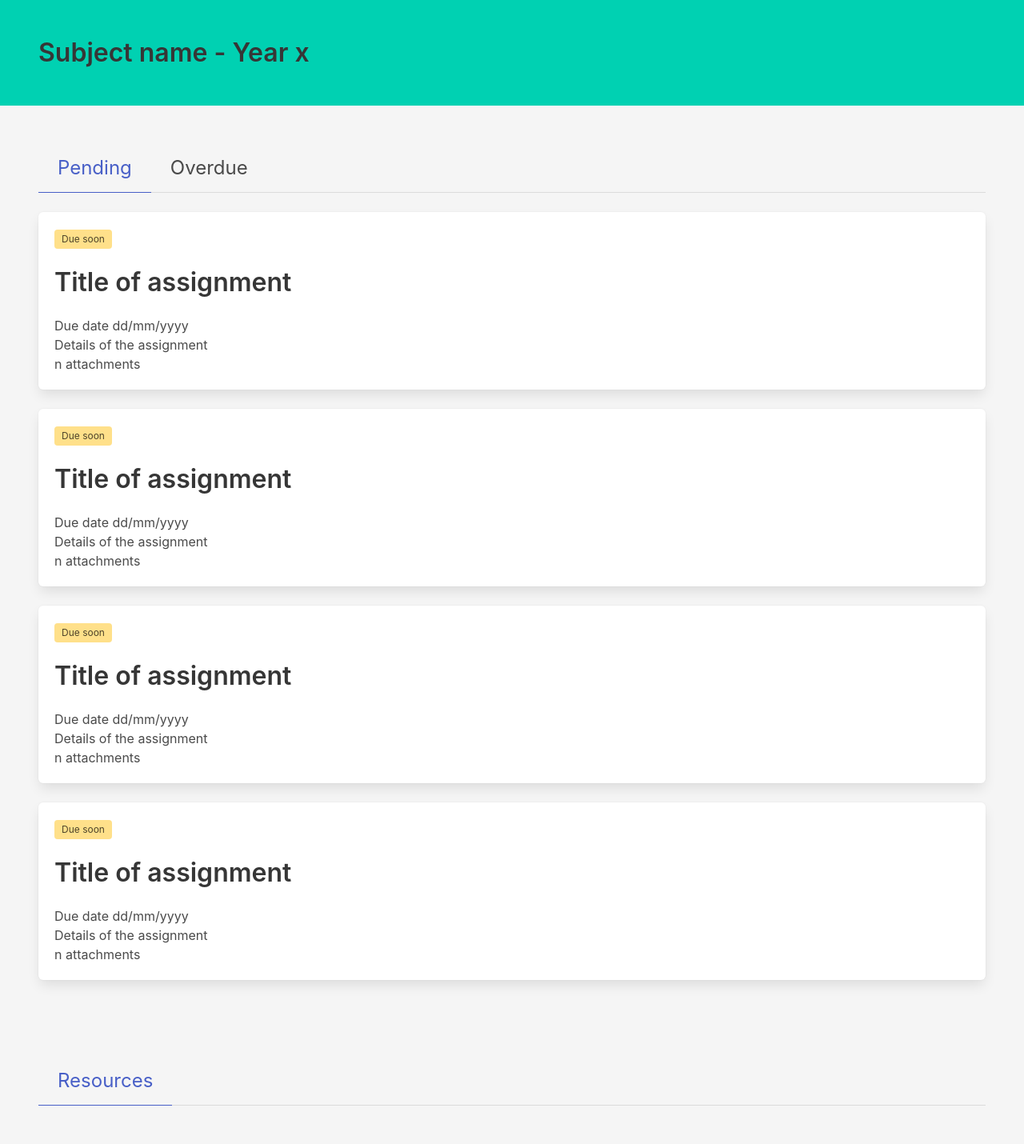
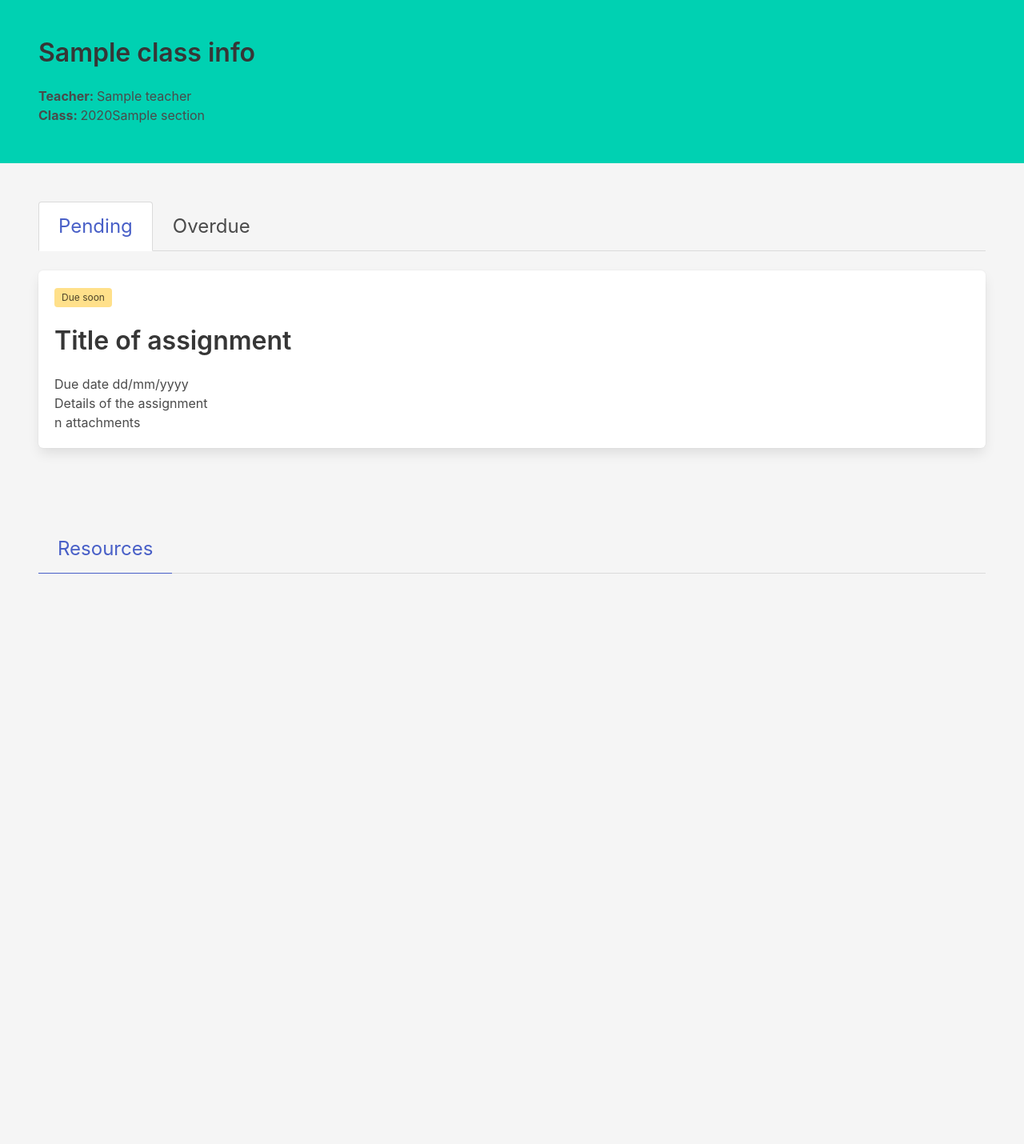
Before and after one commit to abdul8117/cs-nea, a Flask app: template templates/class_student.html in a window 1280 px wide. Shown: the part 56-1486 px from the top of the page at 80% size. After the commit the page ends 773 px from the top, so only its background shows below. Run offline with Flask 2, Linux system fonts and the light colour scheme; the template is opened without the code that fills it: most values are stand-ins (such as "Sample title", 1, 10 or a date in 2020); some libraries are stand-ins or nearby versions.

Commit message:
Pending, overdue tabs JS

```diff
--- a/application.py
+++ b/application.py
@@ -5,6 +5,7 @@ from werkzeug import security
 from blueprints.auth import auth as auth_bp
 from blueprints.home import home as home_bp
 from blueprints.profile import profile as profile_bp
+from blueprints.classes import classes as classes_bp
 
 from helpers import login_required
 
@@ -27,6 +28,7 @@ Session(app)
 app.register_blueprint(auth_bp)
 app.register_blueprint(home_bp)
 app.register_blueprint(profile_bp)
+app.register_blueprint(classes_bp)
 
 
 @app.route("/index")
@@ -42,12 +44,3 @@ def index():
 @app.route("/home/student/assignments")
 def student_assignments():
     return render_template("all_assignments_student.html", user_info=session["user_info"])
-
-
-@app.route("/class")
-def class_():
-    # TODO
-    # class_info variable will be data from the database
-    class_info = None
-
-    return render_template("class_student.html", user_info=session["user_info"], class_info=class_info)
--- a/blueprints/home.py
+++ b/blueprints/home.py
@@ -1,5 +1,4 @@
 from flask import Flask, Blueprint, render_template, request, session
-from flask_session import Session
 
 from math import ceil
 import sqlite3
@@ -67,8 +66,6 @@ def teacher_home():
         num_of_students = cur.execute("SELECT COUNT(*) FROM students_in_classes WHERE class_id = ?", [classes[i][0]]).fetchone()[0]
         classes[i].append(num_of_students)
 
-
-
     print(classes)
 
     return render_template("home_teacher.html", user_info=session["user_info"], classes=classes)
--- a/blueprints/profile.py
+++ b/blueprints/profile.py
@@ -1,7 +1,6 @@
 # user will have the abiltiy to edit their user info
 
 from flask import Flask, Blueprint, render_template, request, session
-from flask_session import Session
 
 import sqlite3
 
@@ -9,7 +8,7 @@ from helpers import login_required
 
 profile = Blueprint("profile", __name__)
 
-@profile.route("/home/profile", methods=["GET", "POST"])
+@profile.route("/profile", methods=["GET", "POST"])
 def profile_page():
     # TODO allow the ability to edit info
 
--- /dev/null
+++ b/static/js/pending_overdue_tabs.js
@@ -0,0 +1,22 @@
+const pendingTab = document.querySelector("#pending-tab");
+const pendingAssignments = document.querySelector("#pending-assignments");
+const overdueTab = document.querySelector("#overdue-tab");
+const overdueAssignments = document.querySelector("#overdue-assignments");
+
+pendingTab.onclick = function showPendingAssignments() {
+    if (pendingAssignments.style.display == "none") {
+        pendingTab.classList.add("is-active");
+        overdueTab.classList.remove("is-active");
+        pendingAssignments.style.display = "block";
+        overdueAssignments.style.display = "none";
+    }
+}
+
+overdueTab.onclick = function showOverdueAssignments() {
+    if (overdueAssignments.style.display == "none") {
+        overdueTab.classList.add("is-active");
+        pendingTab.classList.remove("is-active");
+        overdueAssignments.style.display = "block";
+        pendingAssignments.style.display = "none";
+    }
+}
--- a/templates/all_assignments_student.html
+++ b/templates/all_assignments_student.html
@@ -11,7 +11,7 @@
     </section>
 
     <section class="section" >
-        <div class="tabs is-large">
+        <div class="tabs is-large is-boxed">
             <ul>
                 <li class="is-active"><a>Pending</a></li>
                 <li><a>Overdue</a></li>
--- a/templates/class_student.html
+++ b/templates/class_student.html
@@ -1,24 +1,42 @@
 {% extends "layout.html" %}
 
 {% block title %}
-    Class - {{ None }}
+    Class - {{ class_info.title }}
 {% endblock %}
 
 {% block main %}
 
     <section class="section" style="background-color: hsl(171, 100%, 41%);">
-        <h1 class="title">{{ "Subject name - Year x" }}</h1>
+        <h1 class="title">{{ class_info.title }}</h1>
+        <p><span class="bold">Teacher: </span>{{ class_info.teacher }}</p>
+        {% if class_info.section %}
+            <p><span class="bold">Class: </span>{{ class_info.year_group }}{{ class_info.section }}</p>
+        {% else %}
+            <p><span class="bold">Class: </span>Year {{ class_info.year_group }}</p>
+        {% endif %}
     </section>
 
     <section class="section">
-        <div class="tabs is-large">
+        <div class="tabs is-large is-boxed">
             <ul>
-                <li class="is-active"><a>Pending</a></li>
-                <li><a>Overdue</a></li>
+                <li id="pending-tab" class="is-active"><a>Pending</a></li>
+                <li id="overdue-tab"><a>Overdue</a></li>
             </ul>
         </div>
 
-        <div>
+        <div id="pending-assignments">
+            {% for i in range(1) %}
+                <div class="box">
+                    <span class="tag is-warning">{{ "Due soon" }}</span>
+                    <p class="title" style="margin-top: 24px;">{{ "Title of assignment" }}</p>
+                    <p>{{ "Due date dd/mm/yyyy" }}</p>
+                    <p>{{ "Details of the assignment" }}</p>
+                    <p>{{ "n attachments" }}</p>
+                </div>
+            {% endfor %}
+        </div>
+
+        <div id="overdue-assignments" style="display: none;">
             {% for i in range(4) %}
                 <div class="box">
                     <span class="tag is-warning">{{ "Due soon" }}</span>
@@ -48,6 +66,6 @@
 
 
 
-    <script src="../static/js/class_page.js"></script>
+    <script src="{{ url_for('static', filename='js/pending_overdue_tabs.js') }}"></script>
 
 {% endblock %}
--- a/templates/login.html
+++ b/templates/login.html
@@ -16,7 +16,7 @@
 
     <section class="section">
 
-        <div class="tabs is-large">
+        <div class="tabs is-large is-boxed">
             <ul>
                 <li id="log-in-tab" class="is-active"><a>Log in</a></li>
                 <li id="register-tab"><a href="/register">Register</a></li>
--- a/templates/register.html
+++ b/templates/register.html
@@ -16,14 +16,14 @@
 
     <section class="section">
 
-        <div class="tabs is-large">
+        <div class="tabs is-large is-boxed">
             <ul>
                 <li id="log-in-tab"><a href="/login">Log in</a></li>
                 <li id="register-tab" class="is-active"><a>Register</a></li>
             </ul>
         </div>
 
-        <div class="tabs is-medium">
+        <div class="tabs is-medium is-boxed">
             <ul>
                 <li id="student-form-tab" class="is-active"><a>Student</a></li>
                 <li id="teacher-form-tab"><a>Teacher</a></li>
```
Also changed, not shown: blueprints/classes.py (added, +29 -0 lines), templates/home_student.html (+2 -5 lines), templates/home_teacher.html (+19 -42 lines), db/database.db, static/js/class_page.js (deleted).
